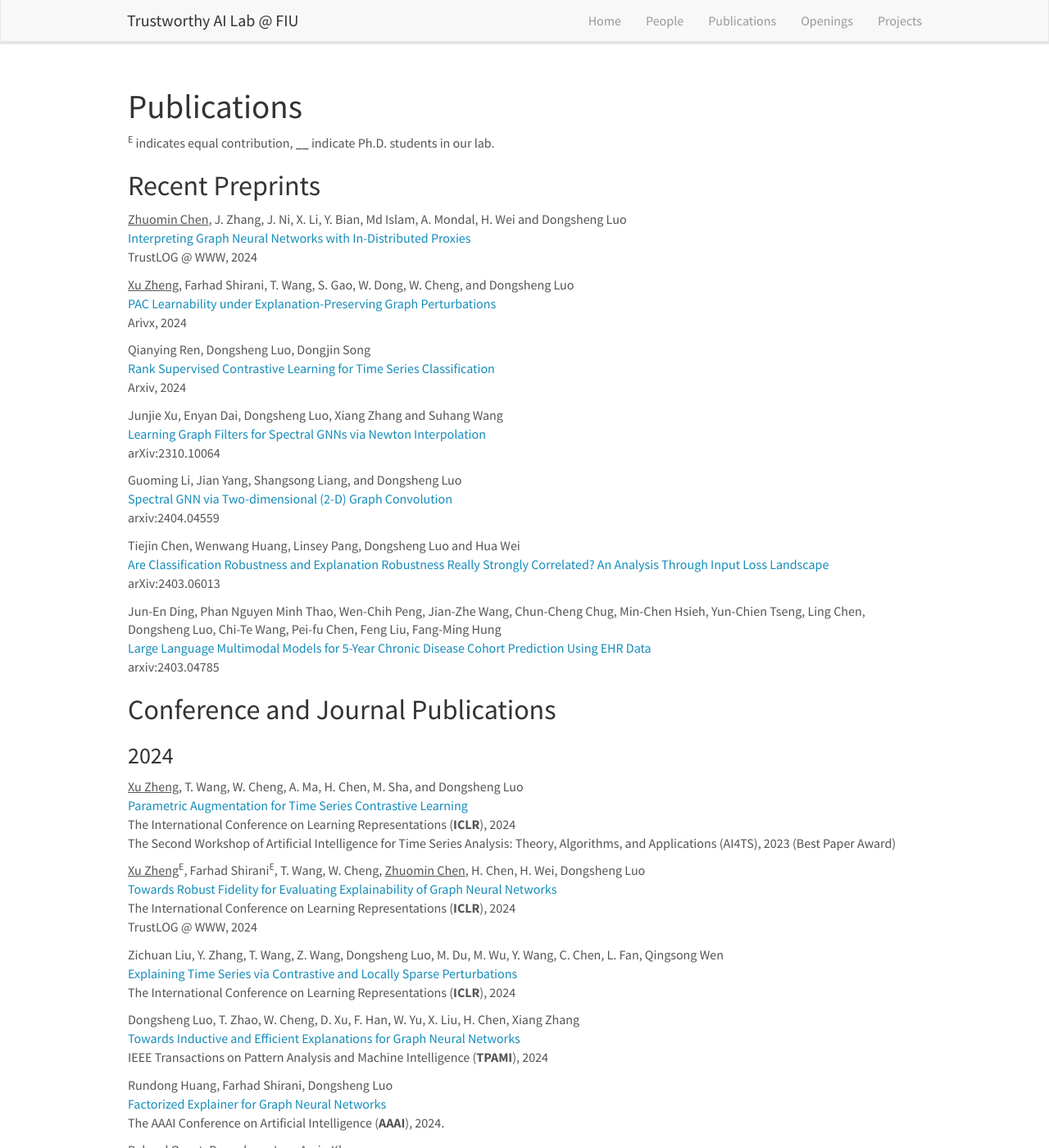
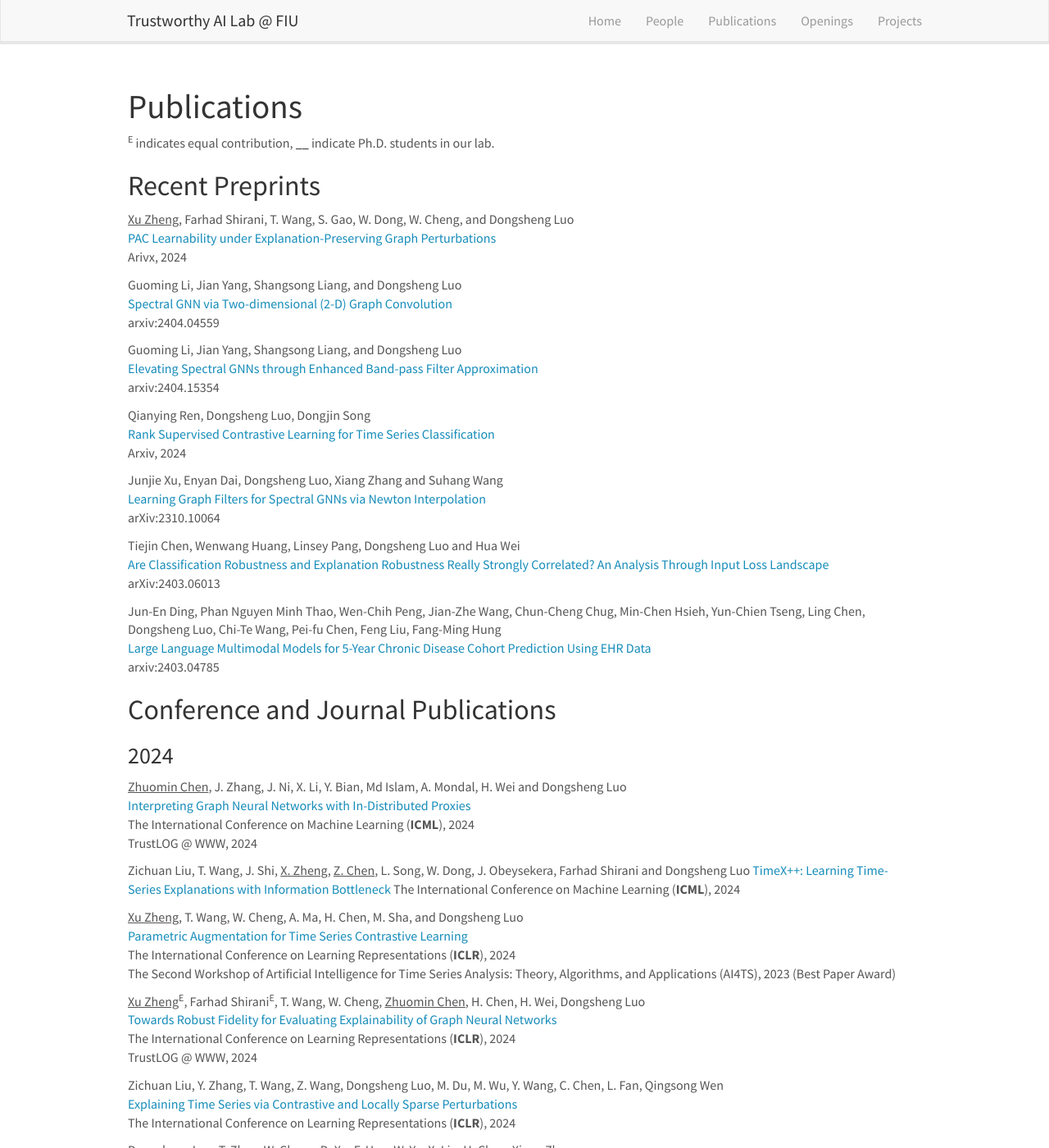
Before and after one commit to trustai4s-lab/trustai4s-lab.github.io, a Jekyll site: the page built from _pages/publications.md, in a window 1280 px wide and 1400 px high. Shown: the whole window at 82% size. Built offline with Jekyll 4.4.1, drawn with Linux system fonts in a browser that asks for light colours; nearby versions of some CDN libraries.

Commit message:
Update publications.md

```diff
--- a/_pages/publications.md
+++ b/_pages/publications.md
@@ -13,13 +13,17 @@ permalink: /publications/
 
 ## Recent Preprints
 
-<u>Zhuomin Chen</u>, J. Zhang, J. Ni, X. Li, Y. Bian, Md Islam, A. Mondal, H. Wei and Dongsheng Luo\
-[Interpreting Graph Neural Networks with In-Distributed Proxies](https://arxiv.org/abs/2402.02036)\
-TrustLOG @ WWW, 2024
-
 <u>Xu Zheng</u>, Farhad Shirani, T. Wang, S. Gao, W. Dong, W. Cheng, and Dongsheng Luo\
 [PAC Learnability under Explanation-Preserving Graph Perturbations](https://arxiv.org/abs/2402.05039)\
 Arivx, 2024
+
+Guoming Li, Jian Yang, Shangsong Liang, and Dongsheng Luo\
+[Spectral GNN via Two-dimensional (2-D) Graph Convolution](https://arxiv.org/abs/2404.04559)\
+arxiv:2404.04559
+
+Guoming Li, Jian Yang, Shangsong Liang, and Dongsheng Luo\
+[Elevating Spectral GNNs through Enhanced Band-pass Filter Approximation](https://arxiv.org/abs/2404.15354)\
+arxiv:2404.15354
 
 Qianying Ren, Dongsheng Luo, Dongjin Song\
 [Rank Supervised Contrastive Learning for Time Series Classification](https://arxiv.org/abs/2401.18057)\
@@ -46,6 +48,15 @@ arxiv:2403.04785
 ## Conference and Journal Publications
 
 ### 2024
+
+<u>Zhuomin Chen</u>, J. Zhang, J. Ni, X. Li, Y. Bian, Md Islam, A. Mondal, H. Wei and Dongsheng Luo\
+[Interpreting Graph Neural Networks with In-Distributed Proxies](https://arxiv.org/abs/2402.02036)\
+The International Conference on Machine Learning (**ICML**), 2024\
+TrustLOG @ WWW, 2024
+
+Zichuan Liu, T. Wang, J. Shi, <u>X. Zheng</u>, <u>Z. Chen</u>, L. Song, W. Dong, J. Obeysekera, Farhad Shirani and Dongsheng Luo
+[TimeX++: Learning Time-Series Explanations with Information Bottleneck]()
+The International Conference on Machine Learning (**ICML**), 2024
 
 <u>Xu Zheng</u>, T. Wang, W. Cheng, A. Ma, H. Chen, M. Sha, and Dongsheng Luo\
 [Parametric Augmentation for Time Series Contrastive Learning](https://openreview.net/forum?id=EIPLdFy3vp)\
```
Also changed, not shown: other parts of _pages/publications.md (+1 -3 lines).
